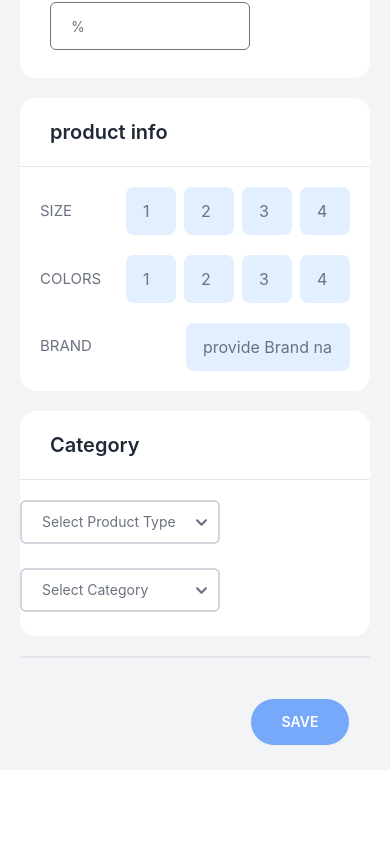
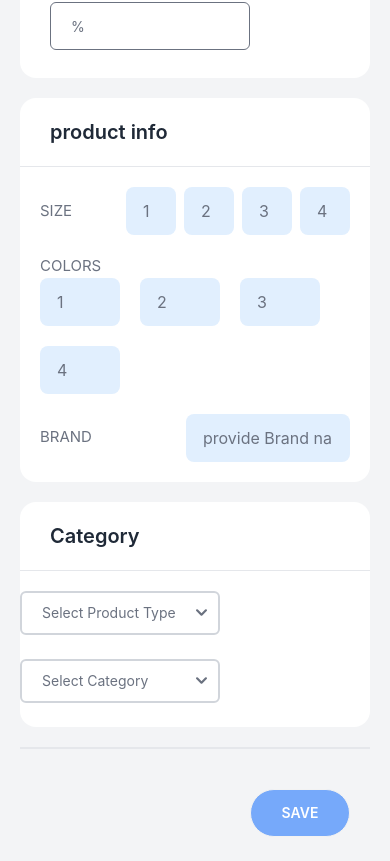
Before and after one commit to hopefyjamshed/fashion-ecommerce, a React (Create React App) app: page /other/upload in a window 390 px wide. Shown: the part 1653-2514 px from the top of the page. Before the commit the page ends 2423 px from the top, so only its background shows below. Built offline with nearby package versions, Linux system fonts and the light colour scheme.

Commit message:
upload form correction added

```diff
--- a/src/pages/AdminLayout/UploadForm.js
+++ b/src/pages/AdminLayout/UploadForm.js
@@ -290,13 +290,13 @@ const handleImageChange=(event)=>{
                         </div>
                     </div>
 
-                 <div className='flex gap-2 lg:gap-5 items-center mt-5'>
+                 <div className='md:flex gap-2 lg:gap-5 items-center mt-5'>
                  <h3 className='w-full text-[10px] text-[15px] text-medium text-gray-500 uppercase'>Colors</h3>
-                 <div className='flex justify-start gap-2 lg:gap-5'>
-                        <input type="text" {...register('color1')} placeholder="1" className="input border input-borderd bg-blue-100  focus:border-blue-200 hover:bg-blue-100 w-[50px]" />
-                        <input type="text" {...register('color2')} placeholder="2" className="input border input-borderd bg-blue-100  focus:border-blue-200 hover:bg-blue-100 w-[50px]" />
-                        <input type="text" {...register('color3')} placeholder="3" className="input border input-borderd bg-blue-100  focus:border-blue-200 hover:bg-blue-100 w-[50px]" />
-                        <input type="text" {...register('color4')} placeholder="4" className="input border input-borderd bg-blue-100  focus:border-blue-200 hover:bg-blue-100 w-[50px]" />
+                 <div className='md:flex-nowrap flex-wrap flex justify-start gap-5 '>
+                        <input type="text" {...register('color1')} placeholder="1" className="input border input-borderd bg-blue-100  focus:border-blue-200 hover:bg-blue-100 w-[80px]" />
+                        <input type="text" {...register('color2')} placeholder="2" className="input border input-borderd bg-blue-100  focus:border-blue-200 hover:bg-blue-100 w-[80px]" />
+                        <input type="text" {...register('color3')} placeholder="3" className="input border input-borderd bg-blue-100  focus:border-blue-200 hover:bg-blue-100 w-[80px]" />
+                        <input type="text" {...register('color4')} placeholder="4" className="input border input-borderd bg-blue-100  focus:border-blue-200 hover:bg-blue-100 w-[80px]" />
                     </div>
                   </div>
                   <div className='flex mt-5'>
```
